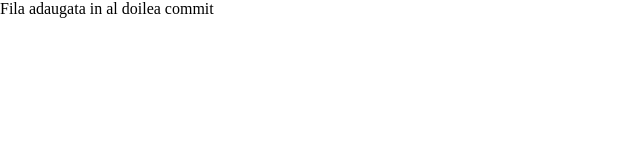
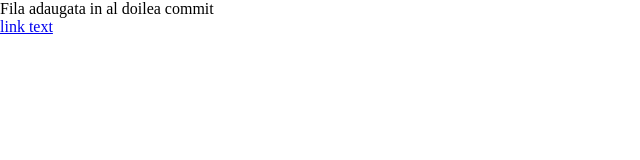
Before and after one commit to zmedd/curs14-repo, a plain HTML site: page index.html in a window 1280 px wide. Shown: the full height of the page, 0-640 px from the left. Drawn offline with Linux system fonts and the light colour scheme.

Commit message:
add text to link

```diff
--- a/index.html
+++ b/index.html
@@ -8,6 +8,6 @@
   </head>
   <body>
     <p>Fila adaugata in al doilea commit</p>
-    <a href="#"></a>
+    <a href="#">link text</a>
   </body>
 </html>
```
